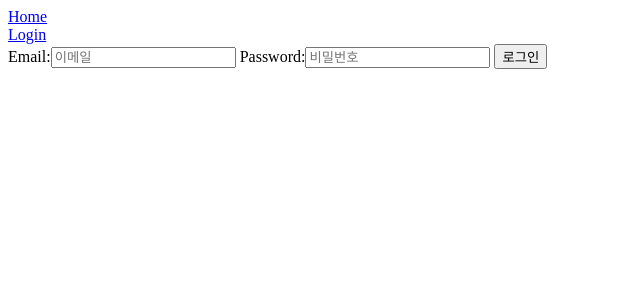
After one commit to soyeonnnb/db21-minishop, a Django app: template minishop/templates/users/login.html in a window 1280 px wide. The commit adds this page. Shown: the top 300 px of the page, without its empty margins (0-640 px from the left). Run offline with Django 3.2, Linux system fonts and the light colour scheme; the template is opened without the code that fills it: values that come from a table or form of the project are taken from there, others are empty.

Commit message:
feat: login method, product detail view

```diff
--- a/minishop/products/urls.py
+++ b/minishop/products/urls.py
@@ -1,5 +1,6 @@
 from django.urls import path
+from . import views
 
 app_name = "products"
 
-urlpatterns = []
+urlpatterns = [path("<int:pk>/", views.ProductDetail.as_view(), name="detail")]
--- /dev/null
+++ b/minishop/templates/products/product_detail.html
@@ -0,0 +1,5 @@
+{% extends 'base.html' %}
+{% block content %}
+<h1>product_Detail</h1>
+{{product}}
+{% endblock %}
--- a/minishop/templates/products/product_list.html
+++ b/minishop/templates/products/product_list.html
@@ -2,6 +2,8 @@
 {% block content %}
 <h1>product_list</h1>
 {% for product in products %}
-{{product.name}}
+<a href="{% url 'products:detail' pk=product.pk %}">
+    {{product.name}}
+</a>
 {% endfor %}
 {% endblock %}
--- /dev/null
+++ b/minishop/templates/users/login.html
@@ -0,0 +1,8 @@
+{% extends 'base.html' %}
+{% block content %}
+<form action="." method="post">
+    {% csrf_token %}
+    {{form}}
+    <button>로그인</button>
+</form>
+{% endblock %}
--- /dev/null
+++ b/minishop/users/forms.py
@@ -0,0 +1,21 @@
+from django import forms
+from . import models
+
+
+class LoginForm(forms.Form):
+    email = forms.EmailField(widget=forms.EmailInput(attrs={"placeholder": "이메일"}))
+    password = forms.CharField(
+        widget=forms.PasswordInput(attrs={"placeholder": "비밀번호"})
+    )
+
+    def clean(self):
+        email = self.cleaned_data.get("email")
+        password = self.cleaned_data.get("password")
+        try:
+            user = models.User.objects.get(email=email)
+            if user.check_password(password):
+                return self.cleaned_data
+            else:
+                self.add_error("password", forms.ValidationError("Password is Wrong"))
+        except models.User.DoesNotExist:
+            self.add_error("email", forms.ValidationError("User Does Not Exist."))
--- a/minishop/users/urls.py
+++ b/minishop/users/urls.py
@@ -4,7 +4,7 @@ from . import views
 app_name = "users"
 
 urlpatterns = [
-    path("my_page/", views.my_page, name="my_page"),
-    path("logout/", views.logout, name="logout"),
-    path("login/", views.login, name="login"),
+    path("my_page/", views.my_page, name="my_page"),  # 추후 추가
+    path("logout/", views.logout_view, name="logout"),  # 로그아웃 url
+    path("login/", views.LoginView.as_view(), name="login"),  # 로그인 url
 ]
```
Also changed, not shown: minishop/products/views.py (+8 -1 lines), minishop/users/views.py (+16 -2 lines).
